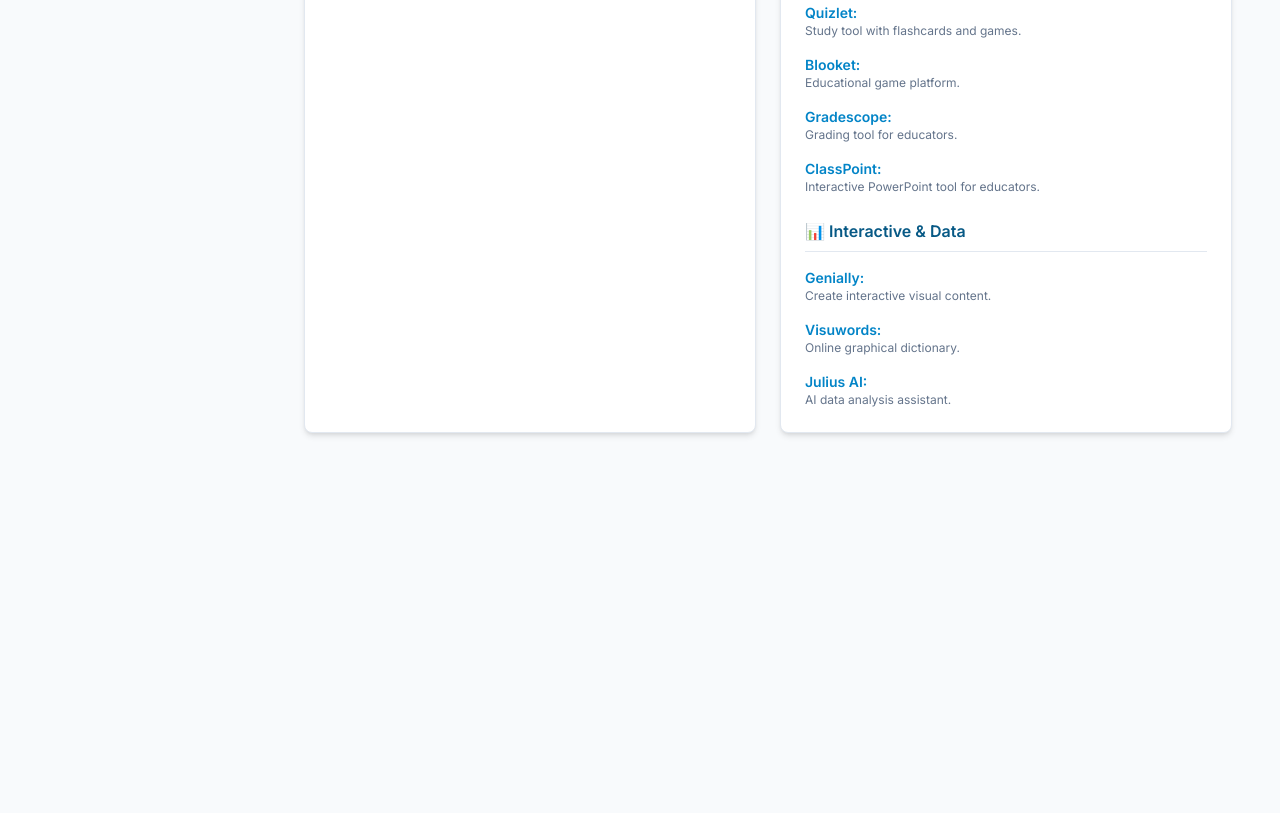
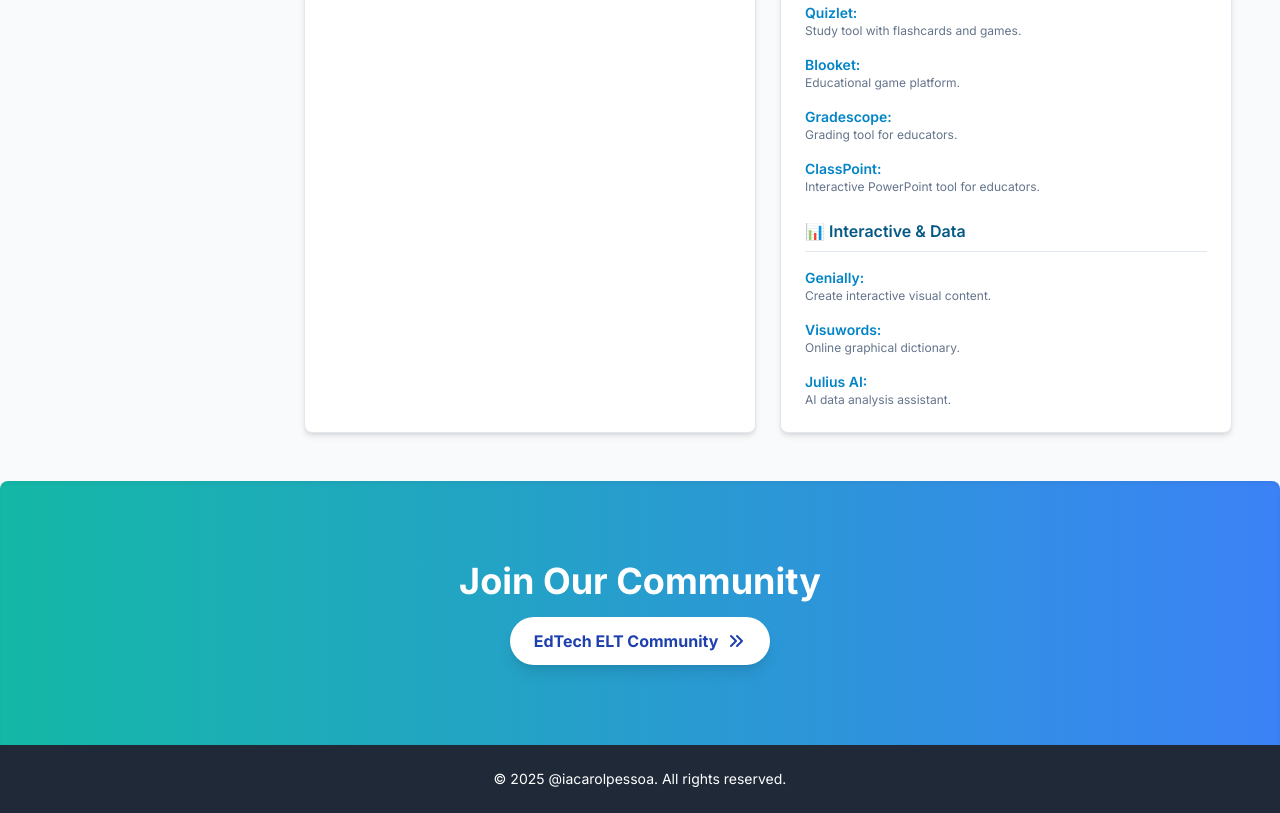
Before and after one commit to iacarolpessoa/ai-guide-for-elt, a plain HTML site: page index.html in a window 1280 px wide. Shown: the part 5536-6349 px from the top of the page. Before the commit the page ends 6017 px from the top, so only its background shows below. Drawn offline with nearby package versions, Linux system fonts and the light colour scheme.

Commit message:
Update index.html

```diff
--- a/index.html
+++ b/index.html
@@ -539,3 +539,31 @@
     </script>
 </body>
 </html>
+    <!-- Final Section with a Clickable Link -->
+    <section class="py-20 px-8 mt-auto rounded-t-lg shadow-inner bg-gradient-to-r from-teal-500 to-blue-500">
+        <div class="container mx-auto text-center">
+            <h2 class="text-4xl font-bold text-white mb-4">Join Our Community</h2>
+            <a href="https://chat.whatsapp.com/CDBq57PaJ6p3AgSH6eJFc5?mode=ems_copy_t"
+               target="_blank"
+               rel="noopener"
+               class="inline-flex items-center text-blue-800 font-bold bg-white py-3 px-6 rounded-full shadow-lg transition-transform transform hover:scale-105">
+                EdTech ELT Community
+                <!-- Inline SVG arrow icon to indicate clickability -->
+                <svg xmlns="http://www.w3.org/2000/svg" class="h-5 w-5 ml-2" viewBox="0 0 20 20" fill="currentColor">
+                    <path fill-rule="evenodd" d="M10.293 15.707a1 1 0 010-1.414L14.586 10l-4.293-4.293a1 1 0 111.414-1.414l5 5a1 1 0 010 1.414l-5 5a1 1 0 01-1.414 0z" clip-rule="evenodd" />
+                    <path fill-rule="evenodd" d="M4.293 15.707a1 1 0 010-1.414L8.586 10 4.293 5.707a1 1 0 011.414-1.414l5 5a1 1 0 010 1.414l-5 5a1 1 0 01-1.414 0z" clip-rule="evenodd" />
+                </svg>
+            </a>
+        </div>
+    </section>
+
+    <!-- Simple footer -->
+    <footer class="bg-gray-800 text-white p-6">
+        <div class="container mx-auto text-center">
+            <p class="text-sm">
+                &copy; 2025 @iacarolpessoa. All rights reserved.
+            </p>
+        </div>
+    </footer>
+</body>
+</html>
```
